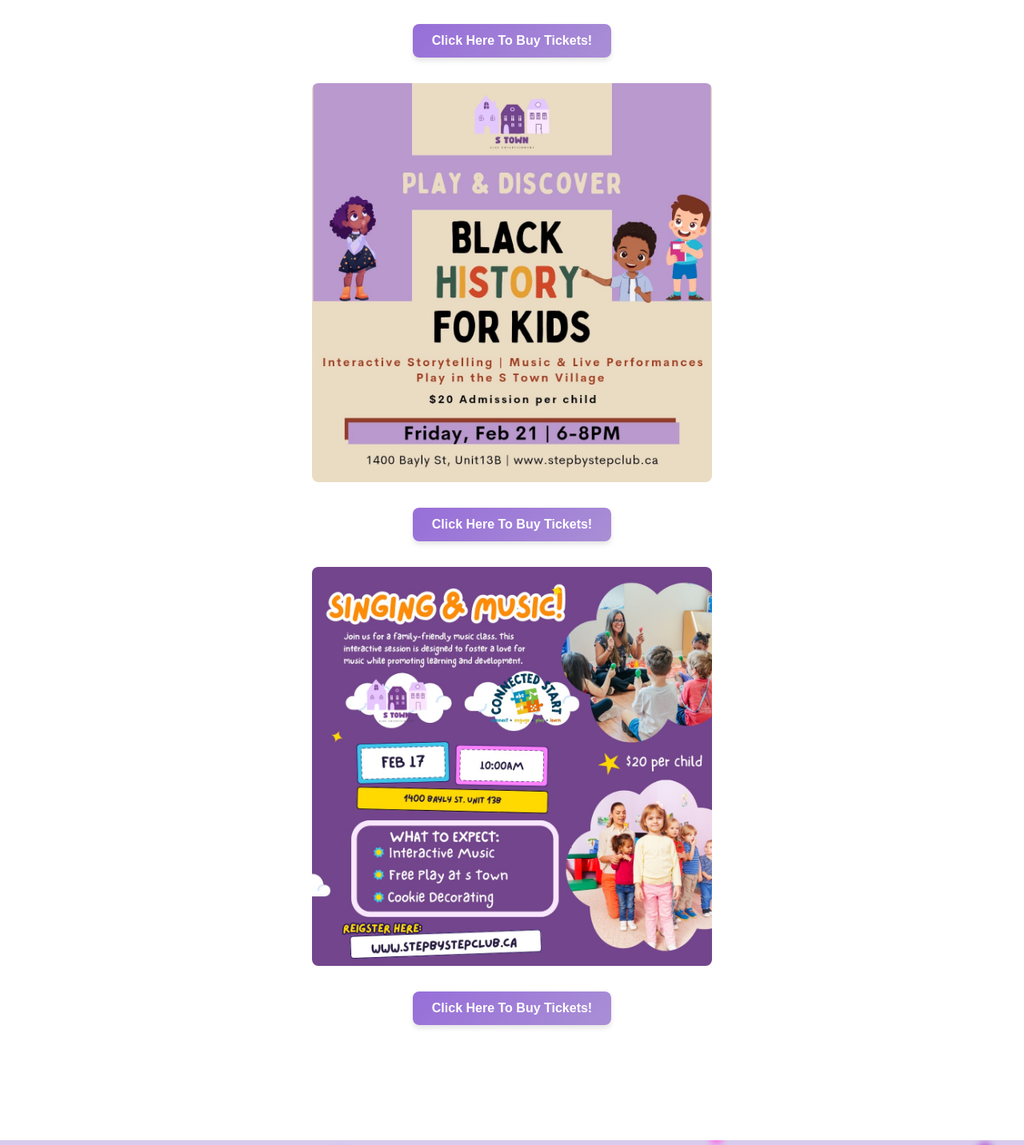
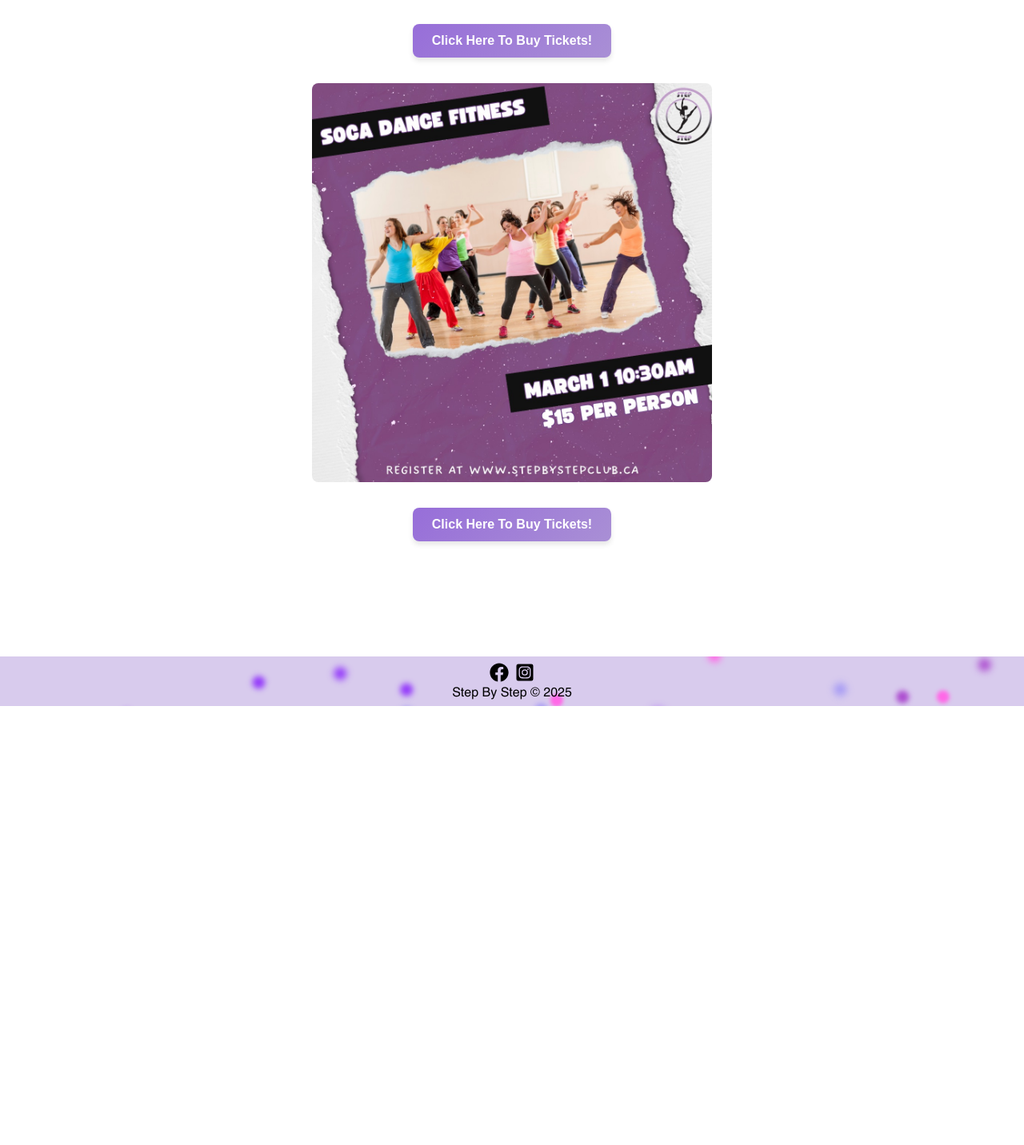
Before and after one commit to ralphdaryn/stepbystepstars, a React (Create React App) app in the folder client/: page /specialevents in a window 1280 px wide. Shown: the part 906-2338 px from the top of the page at 80% size. After the commit the page ends 1789 px from the top, so only its background shows below. Built offline with nearby package versions, Linux system fonts and the light colour scheme.

Commit message:
update special events image and link

```diff
--- a/client/src/components/SpecialEvents/SpecialEvents.js
+++ b/client/src/components/SpecialEvents/SpecialEvents.js
@@ -1,17 +1,10 @@
 import "./SpecialEvents.scss";
 import BackButton from "../BackButton/BackButton";
-import specialEvent2 from "../../assets/images/soca.jpeg";
-import specialEvent3 from "../../assets/images/blackhistory.JPG";
-import specialEvents from "../../assets/images/popclass.JPEG";
+import specialEvents from "../../assets/images/soca.jpeg";
+import specialEvent2 from "../../assets/images/blackhistory.JPG";
 
 const SpecialEvents = () => {
   const linkToBuyTickets = () => {
-    window.open(
-      "https://www.wellnessliving.com/rs/event/step_by_step_club?k_class=764015&k_class_tab=66373",
-      "_blank"
-    );
-  };
-  const linkToBuyTickets3 = () => {
     window.open(
       "https://www.wellnessliving.com/rs/event/step_by_step_club?k_class=763527&k_class_tab=66373",
       "_blank"
@@ -20,7 +13,7 @@ const SpecialEvents = () => {
 
   const linkToBuyTickets2 = () => {
     window.open(
-      "https://www.wellnessliving.com/rs/event/step_by_step_club?k_class=765922&k_class_tab=66373",
+      "https://www.wellnessliving.com/rs/event/step_by_step_club?k_class=764015&k_class_tab=66373",
       "_blank"
     );
   };
@@ -49,16 +42,6 @@ const SpecialEvents = () => {
       </div>
       <div className="special-events__image-container">
         <img
-          src={specialEvent3}
-          alt="Special Event"
-          className="special-events__image"
-        />
-        <button className="special-events__button" onClick={linkToBuyTickets3}>
-          Click Here To Buy Tickets!
-        </button>
-      </div>
-      <div className="special-events__image-container">
-        <img
           src={specialEvents}
           alt="Special Event"
           className="special-events__image"
```
Also changed, not shown: client/src/assets/images/soca.jpeg.
